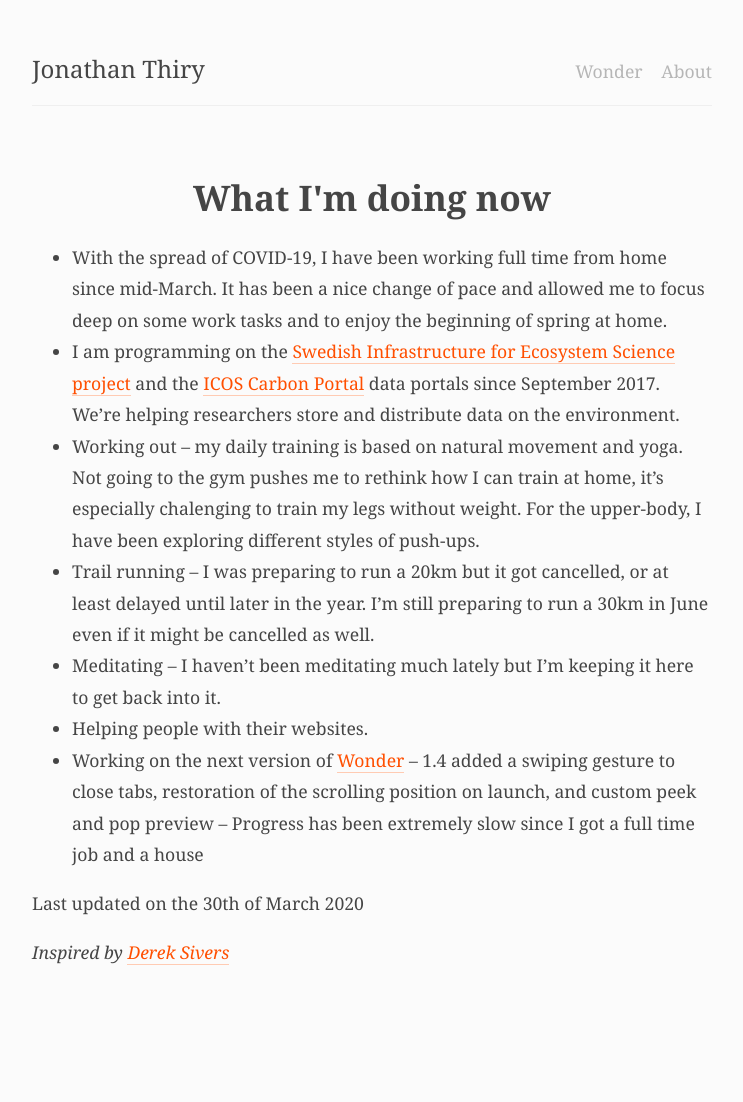
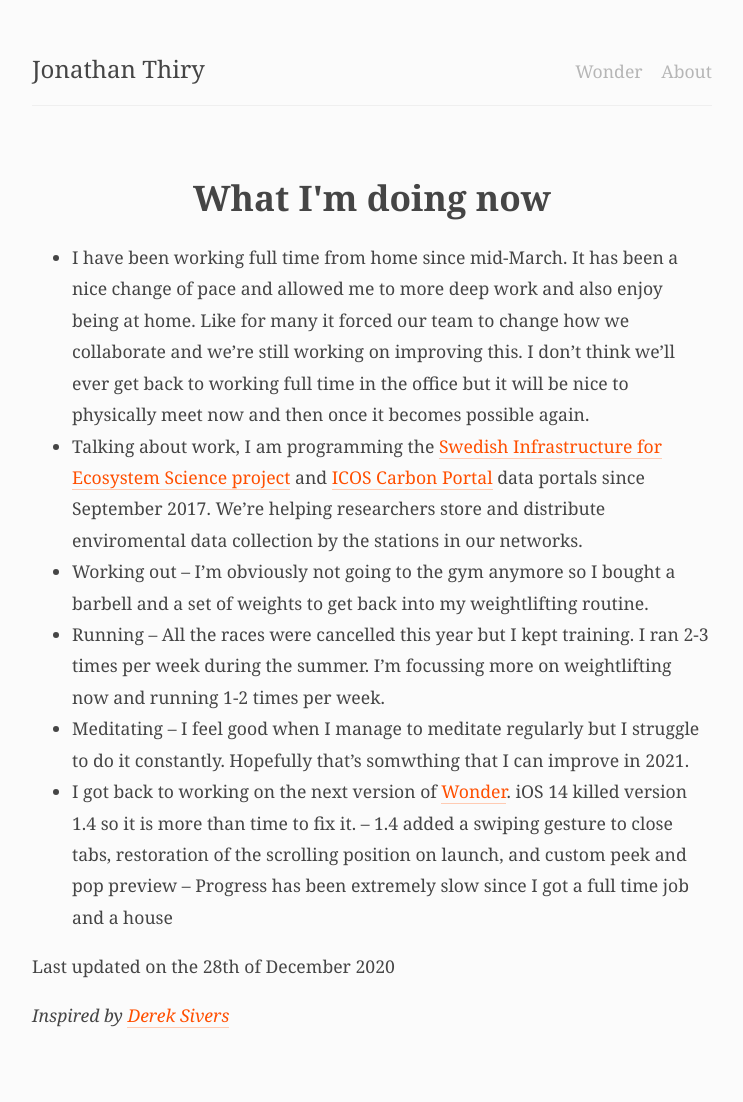
Before and after one commit to jonathanthiry/jonathanthiry.github.com, a Jekyll site: the page built from now.md, in a window 1280 px wide. Shown: the whole page, without its empty margins (268-1011 px from the left). Built offline with Jekyll 4.4.1, drawn with Linux system fonts in a browser that asks for light colours; before the commit the page ends 1039 px from its top, so only the background shows below that.

Commit message:
Update now page

```diff
--- a/now.md
+++ b/now.md
@@ -1,17 +1,16 @@
 ---
 layout: page
 permalink: /now
-date: 2020-03-30
+date: 2020-12-28
 title: What I'm doing now
 ---
 
-- With the spread of COVID-19, I have been working full time from home since mid-March. It has been a nice change of pace and allowed me to focus deep on some work tasks and to enjoy the beginning of spring at home.
-- I am programming on the [Swedish Infrastructure for Ecosystem Science project](http://www.fieldsites.se/en-GB) and the [ICOS Carbon Portal](https://www.icos-cp.eu/) data portals since September 2017. We're helping researchers store and distribute data on the environment.
-- Working out -- my daily training is based on natural movement and yoga. Not going to the gym pushes me to rethink how I can train at home, it's especially chalenging to train my legs without weight. For the upper-body, I have been exploring different styles of push-ups.
-- Trail running -- I was preparing to run a 20km but it got cancelled, or at least delayed until later in the year. I'm still preparing to run a 30km in June even if it might be cancelled as well.
-- Meditating -- I haven't been meditating much lately but I'm keeping it here to get back into it.
-- Helping people with their websites.
-- Working on the next version of [Wonder](https://itunes.apple.com/us/app/wonder-reader-for-wikipedia/id1050888989?mt=8&at=1010lo2M) -- 1.4 added a swiping gesture to close tabs, restoration of the scrolling position on launch, and custom peek and pop preview -- Progress has been extremely slow since I got a full time job and a house
+- I have been working full time from home since mid-March. It has been a nice change of pace and allowed me to more deep work and also enjoy being at home. Like for many it forced our team to change how we collaborate and we're still working on improving this. I don't think we'll ever get back to working full time in the office but it will be nice to physically meet now and then once it becomes possible again.
+- Talking about work, I am programming the [Swedish Infrastructure for Ecosystem Science project](http://www.fieldsites.se/en-GB) and [ICOS Carbon Portal](https://www.icos-cp.eu/) data portals since September 2017. We're helping researchers store and distribute enviromental data collection by the stations in our networks.
+- Working out -- I'm obviously not going to the gym anymore so I bought a barbell and a set of weights to get back into my weightlifting routine.
+- Running -- All the races were cancelled this year but I kept training. I ran 2-3 times per week during the summer. I'm focussing more on weightlifting now and running 1-2 times per week.
+- Meditating -- I feel good when I manage to meditate regularly but I struggle to do it constantly. Hopefully that's somwthing that I can improve in 2021.
+- I got back to working on the next version of [Wonder](https://itunes.apple.com/us/app/wonder-reader-for-wikipedia/id1050888989?mt=8&at=1010lo2M). iOS 14 killed version 1.4 so it is more than time to fix it. -- 1.4 added a swiping gesture to close tabs, restoration of the scrolling position on launch, and custom peek and pop preview -- Progress has been extremely slow since I got a full time job and a house
 
 Last updated on the {% assign d = page.date | date: "%-d" %}
 {% case d %}{% when '1' or '21' or '31' %}{{ d }}st{% when '2' or '22' %}{{ d }}nd{% when '3' or '23' %}{{ d }}rd{% else %}{{ d }}th{% endcase %}
```
